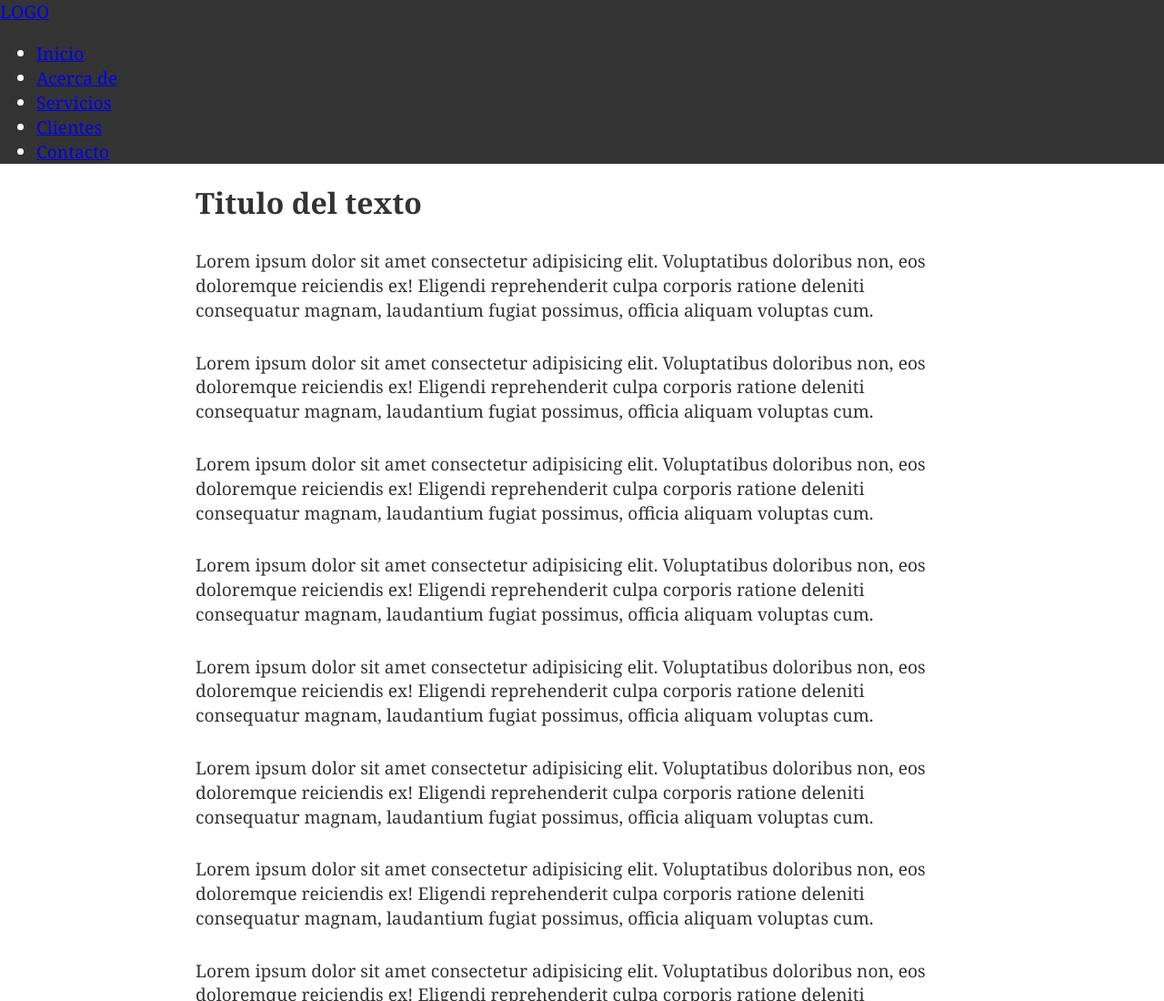
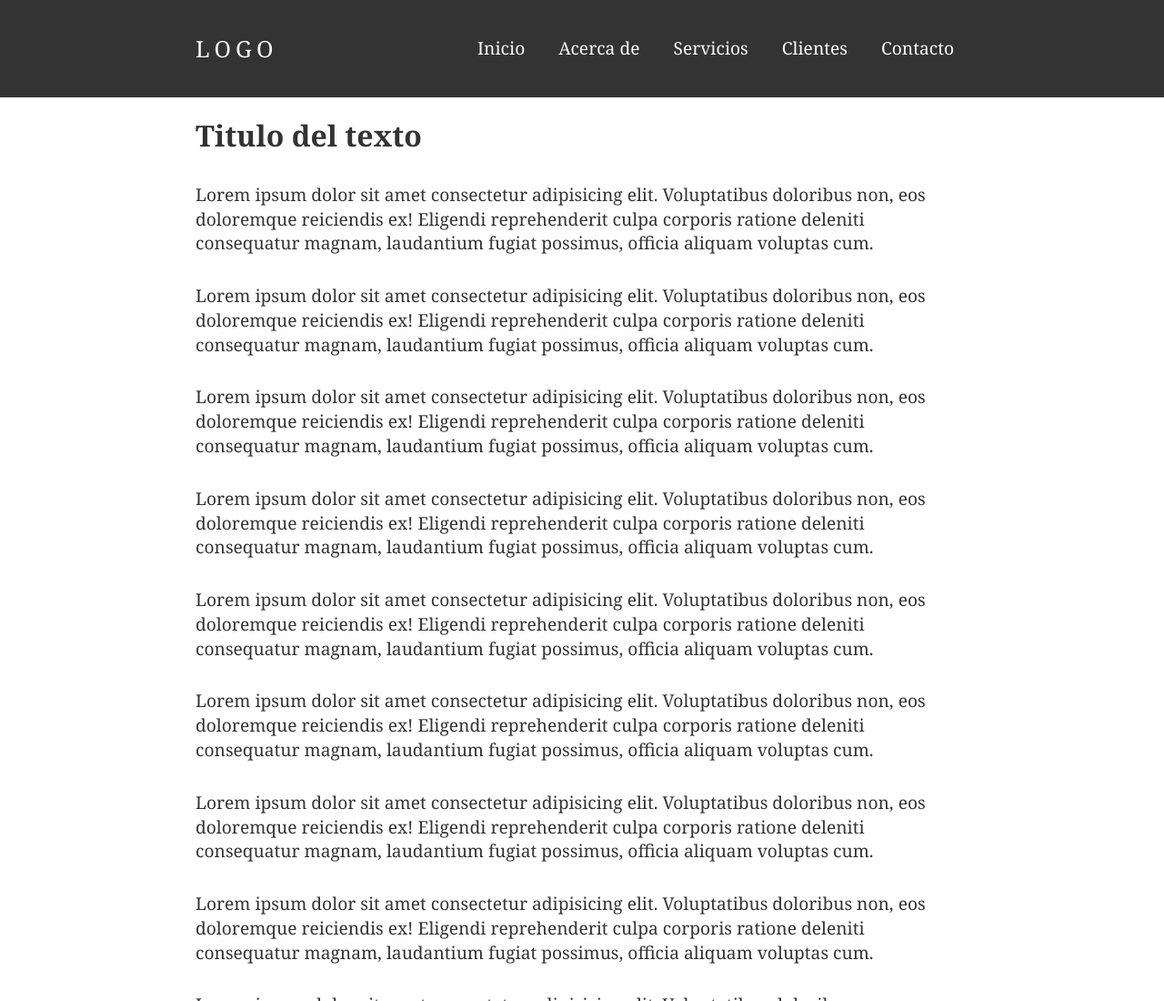
Before and after one commit to AvielAD/MenuFixedTop, a plain HTML site: page index.html in a window 1280 px wide. Shown: the top 1100 px of the page at 91% size. Drawn offline with Linux system fonts and the light colour scheme.

Commit message:
nav bar
elementos con flexbox
padding al texto
inline block ul list

```diff
--- a/css/index.css
+++ b/css/index.css
@@ -3,6 +3,7 @@ body{
     font-family: Georgia, 'Times New Roman', Times, serif;
     color: #333;
     font-size: 1.2rem;
+    /*Interlineado*/
     line-height: 1.4em;
     margin: 0;
 }
@@ -22,4 +23,37 @@ p{
 .header{
     background: #333;
     color: white;
+    padding: 2rem 0;
 }
+
+.header a{
+    color: #fcf9f9;
+    text-decoration: none;
+}
+.logo{
+    letter-spacing: 5px;
+    font-size: 1.3em;
+}
+/*ubicar elementos con flexbox*/
+.logo-nav-container{
+    display: flex;
+    justify-content: space-between;
+    align-items: center;
+}
+.navigation ul{
+    margin: 0;
+    padding: 0;
+    list-style: none;
+}
+.navigation ul li {
+    display: inline-block;
+}
+.navigation ul li a{
+    display: block;
+    padding: 0.5rem 1rem;
+    transition: all 0.4s linear;
+    border-radius: 5px;
+}
+.navigation ul li a:hover{
+    background: #4a4a4a;
+}
--- a/index.html
+++ b/index.html
@@ -9,7 +9,7 @@
 </head>
 <body>
     <header class="header">
-        <div class="container"></div>
+        <div class="container logo-nav-container">
         <a href="#" class="logo">LOGO</a>
         <nav class="navigation">
             <ul>
@@ -20,6 +20,7 @@
                 <li><a href="#">Contacto</a></li>
             </ul>
         </nav>
+        </div>
     </header>
 
     <main class="main">
```
